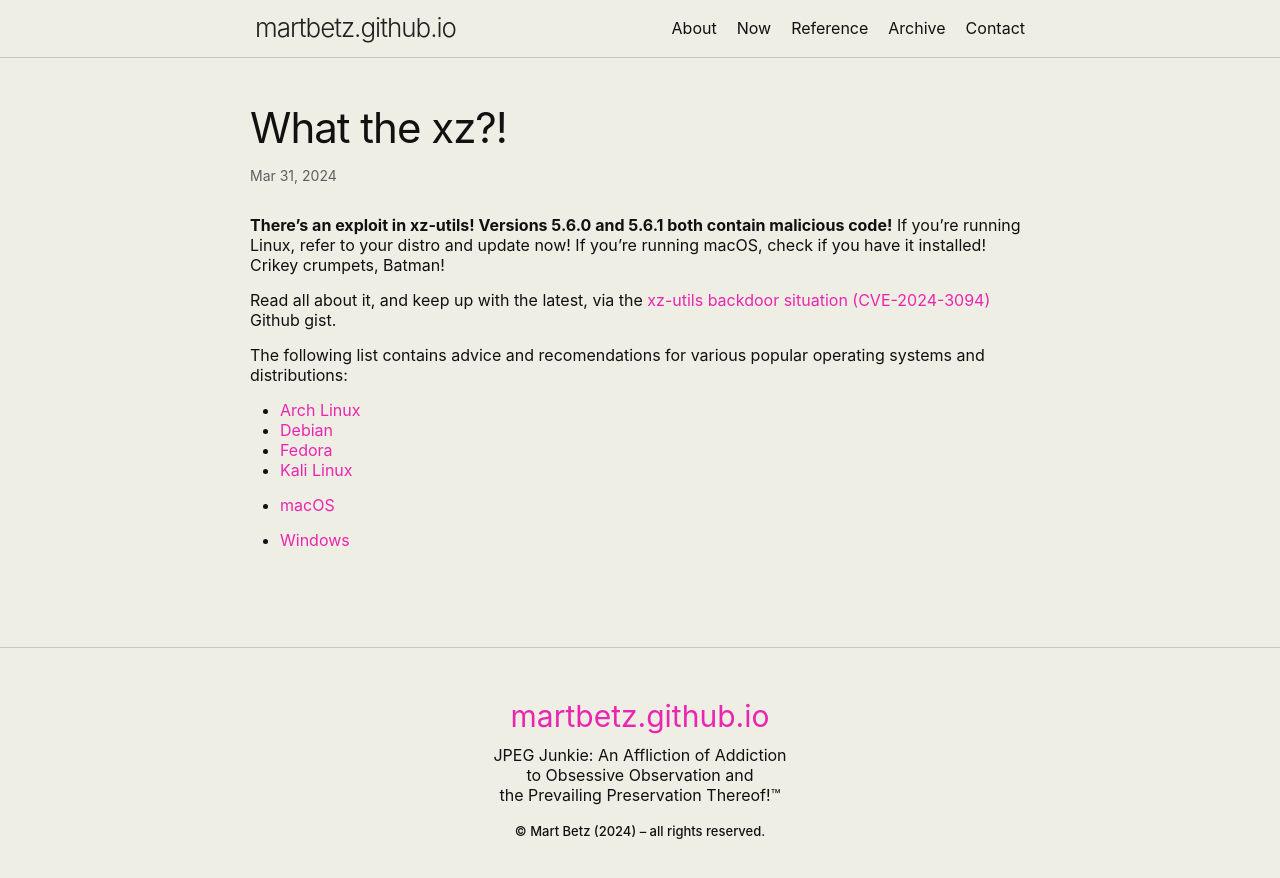
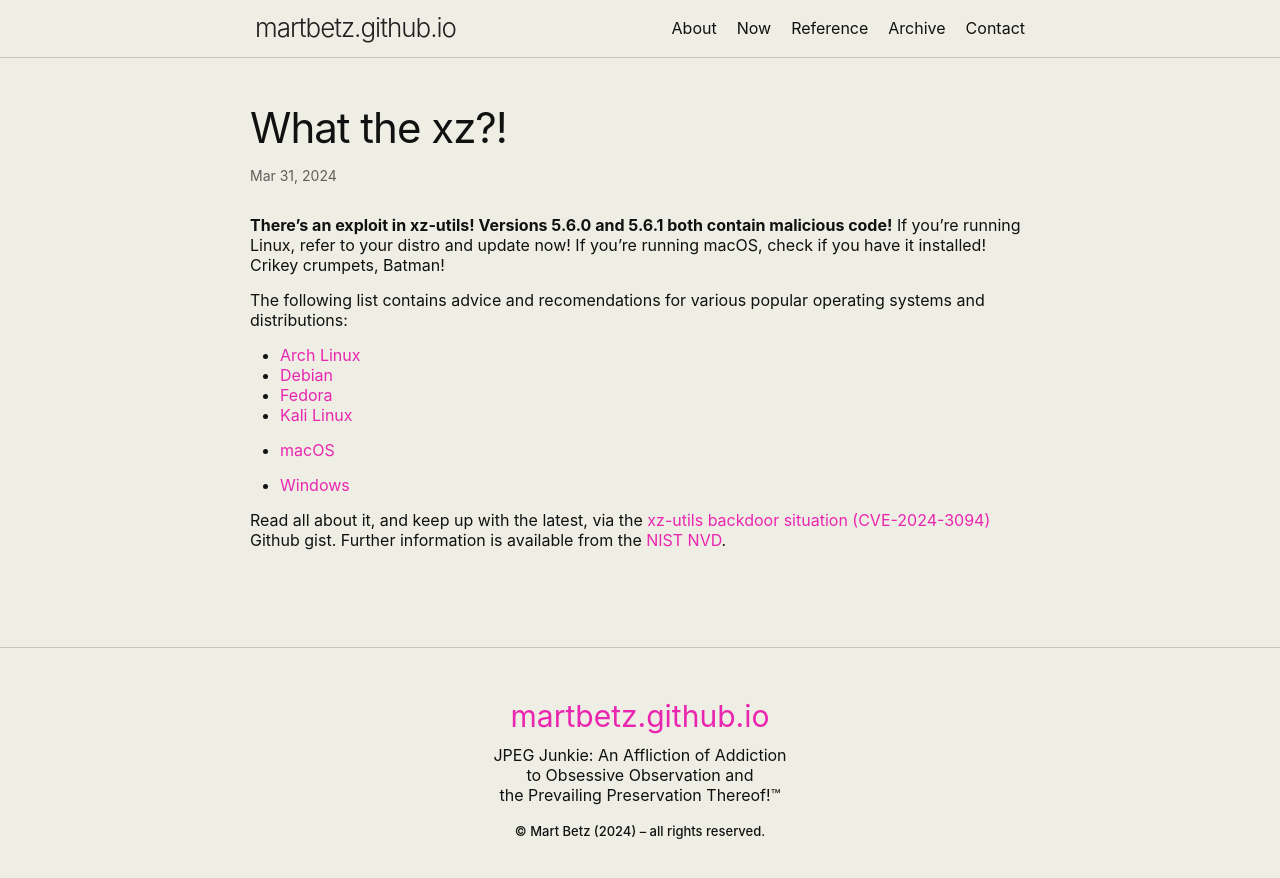
Before and after one commit to martbetz/martbetz.github.io, a Jekyll site: the page built from _posts/2024-03-31-what-the-xz.md, in a window 1280 px wide. Shown: the top 878 px of the page. Built offline with Jekyll 4.4.1, drawn with Linux system fonts in a browser that asks for light colours; some of the changed lines change nothing that is shown.

Commit message:
Update 2024-03-31-what-the-xz.md

```diff
--- a/_posts/2024-03-31-what-the-xz.md
+++ b/_posts/2024-03-31-what-the-xz.md
@@ -6,8 +6,6 @@
 ---
 
 **There's an exploit in xz-utils! Versions 5.6.0 and 5.6.1 both contain malicious code!** If you're running Linux, refer to your distro and update now! If you're running macOS, check if you have it installed! Crikey crumpets, Batman!
-
-Read all about it, and keep up with the latest, via the [xz-utils backdoor situation (CVE-2024-3094)](https://gist.github.com/thesamesam/223949d5a074ebc3dce9ee78baad9e27) Github gist.
 
 The following list contains advice and  recomendations for various popular operating systems and distributions:
 
@@ -23,3 +21,5 @@
 []()
 
 - [Windows](https://techcommunity.microsoft.com/t5/microsoft-defender-vulnerability/microsoft-faq-and-guidance-for-xz-utils-backdoor/ba-p/4101961)
+
+Read all about it, and keep up with the latest, via the [xz-utils backdoor situation (CVE-2024-3094)](https://gist.github.com/thesamesam/223949d5a074ebc3dce9ee78baad9e27) Github gist. Further information is available from the [NIST NVD](https://nvd.nist.gov/vuln/detail/CVE-2024-3094).
```
